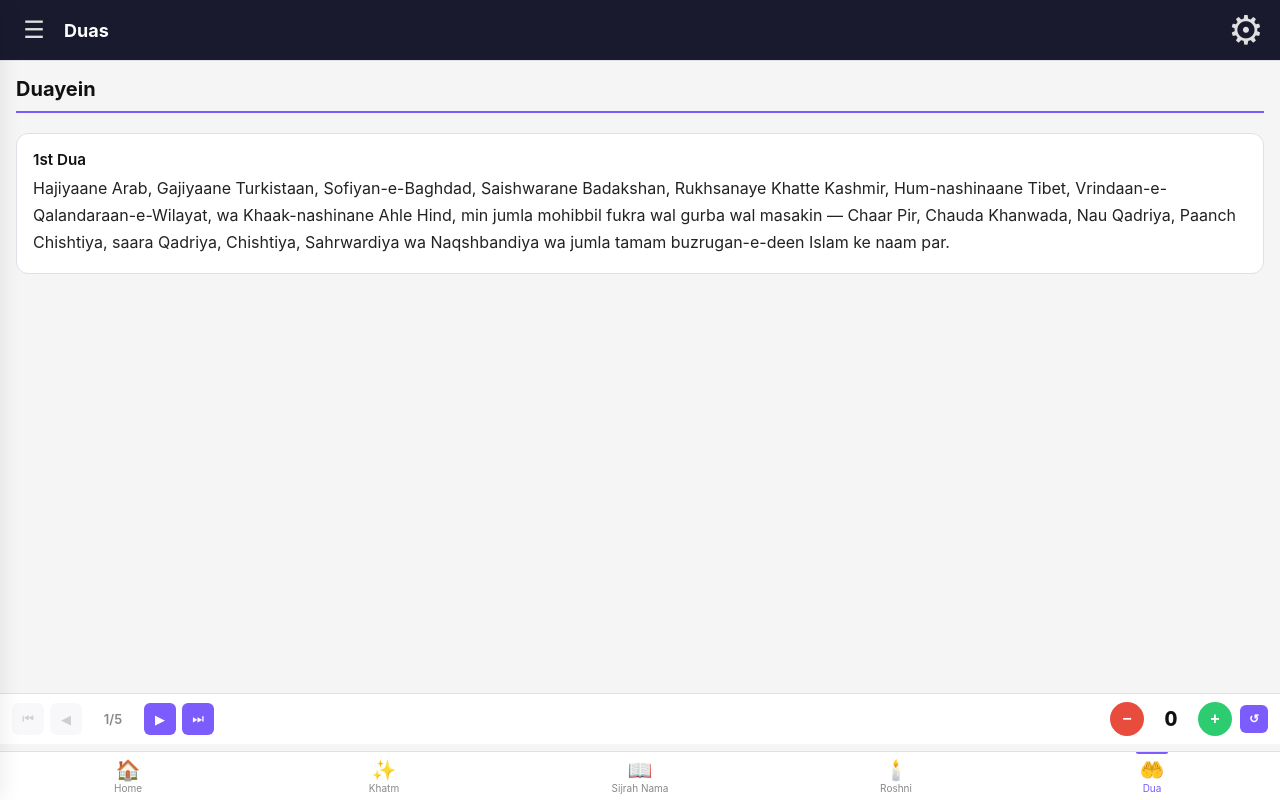
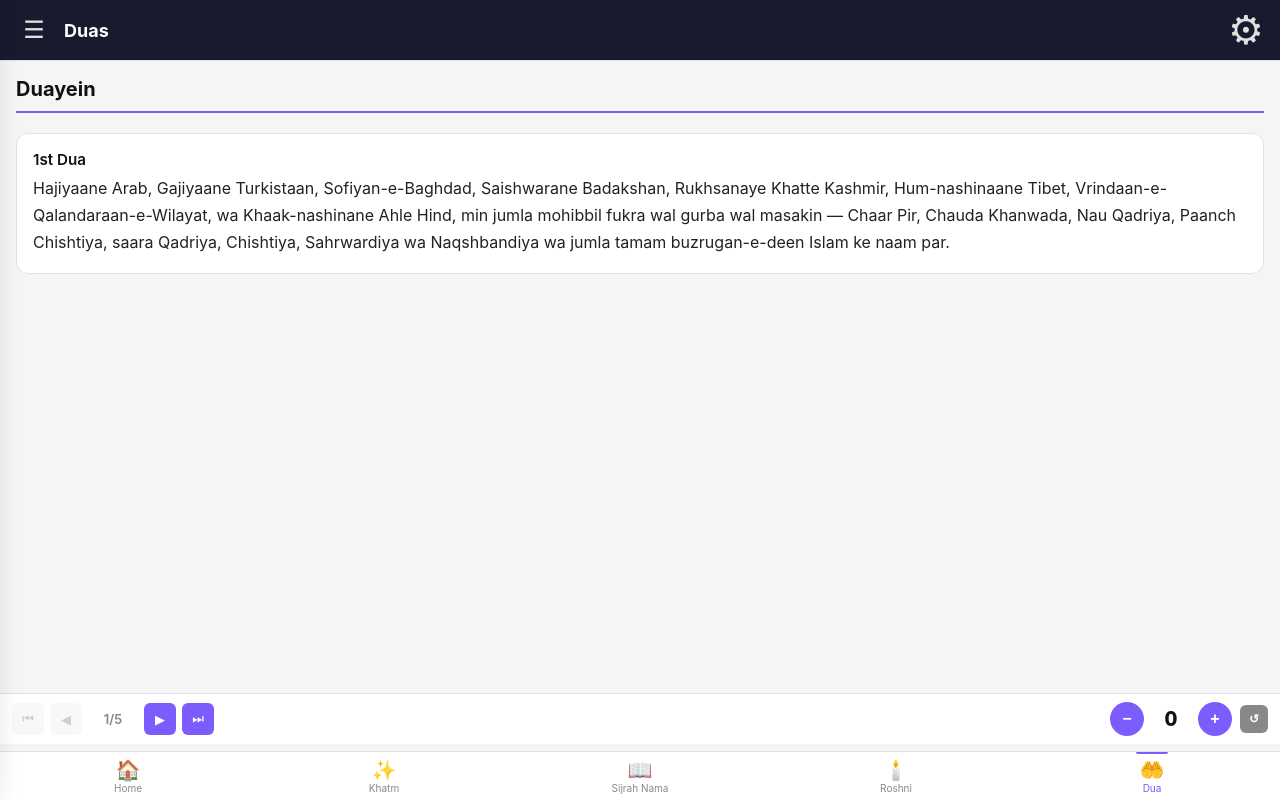
Before and after one commit to mehboob-dev/kqcmm-web, a React (Vite) app: page /dua in a window 1280 px wide. Built offline with nearby package versions, Linux system fonts and the light colour scheme.

Commit message:
Update ContentView.jsx

```diff
--- a/src/components/ContentView.jsx
+++ b/src/components/ContentView.jsx
@@ -24,14 +24,14 @@ export default function ContentView({ items, renderItem, mode, pageKey }) {
   // Shared counter component
   const counterSection = (
     <div style={{ display: 'flex', alignItems: 'center', gap: 8 }}>
-      <button onClick={decCount} style={circleBtn('#e74c3c', 34)}>−</button>
+      <button onClick={decCount} style={circleBtn('var(--accent)', 34)}>−</button>
       <span style={{
         fontSize: 20, fontWeight: 800, color: 'var(--text-heading)',
         minWidth: 38, textAlign: 'center', fontVariantNumeric: 'tabular-nums',
       }}>{count}</span>
-      <button onClick={incCount} style={circleBtn('#2ecc71', 34)}>+</button>
+      <button onClick={incCount} style={circleBtn('var(--accent)', 34)}>+</button>
       <button onClick={resetCount} style={{
-        ...circleBtn('var(--accent)', 28), fontSize: 12, borderRadius: 6,
+        ...circleBtn('var(--text-muted)', 28), fontSize: 12, borderRadius: 6,
       }}>↺</button>
     </div>
   )
```
